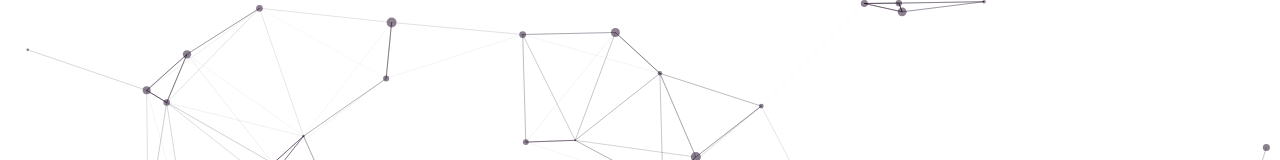
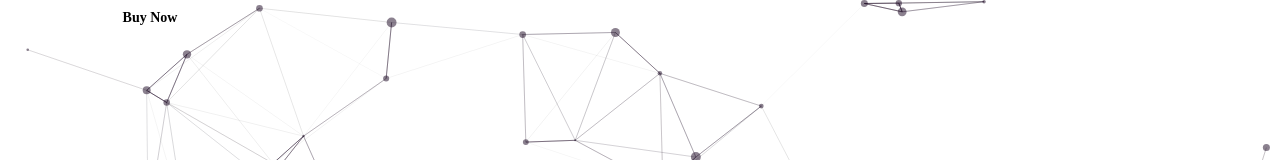
Before and after one commit to zyadcodes/Fash-Lean, a React (Create React App) app in the folder Frontend/: page / in a window 1280 px wide. Shown: the top 160 px of the page. Built offline with nearby package versions, Linux system fonts and the light colour scheme; some icons are missing; the HTML template or start-up script is replaced by a standard one.

Commit message:
added frontend changes

```diff
--- a/Frontend/src/api/api.ts
+++ b/Frontend/src/api/api.ts
@@ -35,8 +35,8 @@ export const generateImage = async (
 };
 
 interface GetProductsParams {
-  shirt: string;
-  pants: string;
+  shirt?: string;
+  pants?: string;
 }
 
 export interface GetProductsResult {
--- a/Frontend/src/screens/Main/Main.tsx
+++ b/Frontend/src/screens/Main/Main.tsx
@@ -43,6 +43,8 @@ const Main = () => {
         modalType={isProductsModalVisible as ModalType}
         products={products as GetProductsResult}
         onClose={() => setIsProductsModalVisible(false)}
+        shirtsText={shirtText}
+        pantsText={pantsText}
       />
       <div className={styles.Main}>
         <LoadingOverlay isOpen={isLoading} />
@@ -76,7 +78,7 @@ const Main = () => {
                 setImage(event.target.files[0]);
                 setPantsText("");
                 setShirtText("");
-                setHasGenerated(false)
+                setHasGenerated(false);
               }
             }}
             hidden
@@ -181,8 +183,10 @@ const Main = () => {
                   image: base64Image,
                 }),
                 getProducts({
-                  shirt: shirtText,
-                  pants: pantsText,
+                  shirt:
+                    (shirtText.trim().length > 0 && shirtText) || undefined,
+                  pants:
+                    (pantsText.trim().length > 0 && pantsText) || undefined,
                 }),
               ]);
 
--- a/Frontend/src/screens/ProductsModal/ProductsModal.tsx
+++ b/Frontend/src/screens/ProductsModal/ProductsModal.tsx
@@ -11,27 +11,64 @@ interface ComponentProps {
   isOpen: boolean;
   modalType: ModalType | undefined;
   products: GetProductsResult | undefined;
+  shirtsText: string;
+  pantsText: string;
   onClose: () => void;
 }
 
 const ProductsModal = (props: ComponentProps) => {
-  const { className, isOpen, modalType, products, onClose } = props;
+  const {
+    className,
+    isOpen,
+    modalType,
+    products,
+    onClose,
+    shirtsText,
+    pantsText,
+  } = props;
 
   return (
     <Modal
       visible={isOpen}
       width="300"
-      height="350"
+      height="300"
       effect="fadeInUp"
       onClickAway={onClose}
     >
       <div className={classNames(styles.ProductsModal, className)}>
+        <div
+          style={{
+            fontWeight: "bold",
+            fontSize: "14px",
+            marginBottom: "15px",
+          }}
+        >
+          Buy Now
+        </div>
         {products &&
           modalType &&
           products[modalType].map((eachProduct, i) => (
             <div key={i} className={styles.product}>
               <a href={eachProduct.link} className={styles.product__link}>
-                {eachProduct.title}
+                {eachProduct.title === "Access Denied"
+                  ? modalType === "shirts"
+                    ? `${shirtsText
+                        .toLowerCase()
+                        .split(" ")
+                        .map(
+                          (s: string) =>
+                            s.charAt(0).toUpperCase() + s.substring(1)
+                        )
+                        .join(" ")} ${i + 1}`
+                    : `${pantsText
+                        .toLowerCase()
+                        .split(" ")
+                        .map(
+                          (s: string) =>
+                            s.charAt(0).toUpperCase() + s.substring(1)
+                        )
+                        .join(" ")} ${i + 1}`
+                  : eachProduct.title}
               </a>
             </div>
           ))}
--- a/Frontend/src/screens/ProductsModal/styles.module.scss
+++ b/Frontend/src/screens/ProductsModal/styles.module.scss
@@ -1,5 +1,8 @@
 .ProductsModal {
   padding: 10px 20px;
+  display: flex;
+  align-items: center;
+  justify-content: center;
 }
 
 .product {
```
Also changed, not shown: 1 other file (tests, documents, lock files or other folders).
